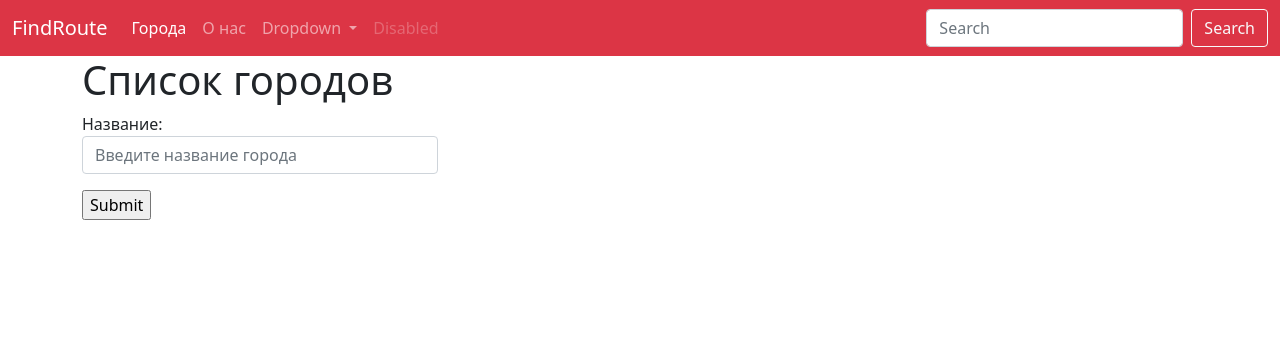
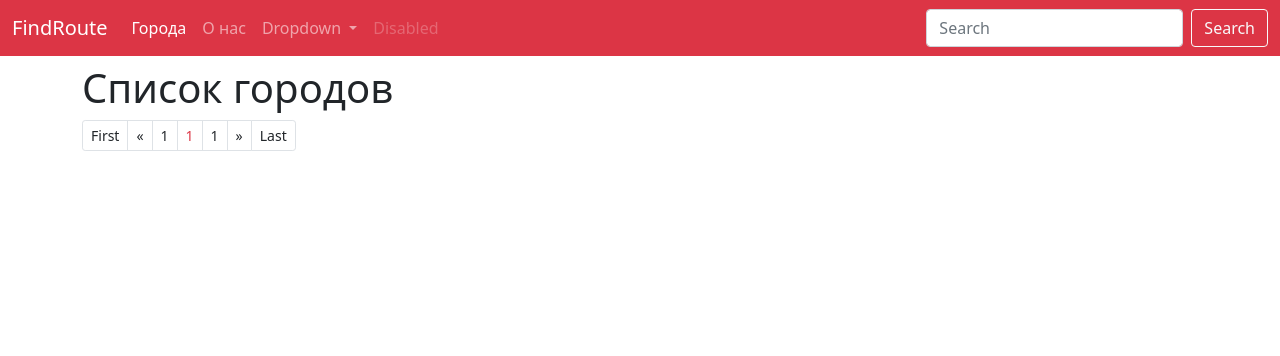
Before and after one commit to ThisIsGithubKarl/find_route, a Django app: page /cities/ in a window 1280 px wide. Shown: the top 356 px of the page. Run offline with Django 3.2, Linux system fonts and the light colour scheme; data that the repository does not hold is empty.

Commit message:
Commit 3.
pagination has added
there are alert messages now

```diff
--- a/cities/templates/cities/home.html
+++ b/cities/templates/cities/home.html
@@ -4,20 +4,78 @@
 
 {% block content %}
     <h1>Список городов</h1>
+
+    <nav aria-label="Page navigation">
+        <ul class="pagination pagination-sm">
+            <li class="page-item">
+                <a href="?page=1" class="page-link text-dark">First</a>
+            </li>
+            {% if page_obj.has_previous %}
+                <li class="page-item">
+                    <a href="?page={{ page_obj.previous_page_number }}" class="page-link text-dark">
+                        <span aria-hidden="true">&laquo;</span>
+                    </a>
+                </li>
+                <li class="page-item">
+                    <a href="?page={{ page_obj.previous_page_number }}" class="page-link text-dark">{{ page_obj.previous_page_number }}</a>
+                </li>
+            {% else %}
+                <li class="page-item">
+                    <a href="?page={{ page_obj.paginator.num_pages }}" class="page-link text-dark">
+                        <span aria-hidden="true">&laquo;</span>
+                    </a>
+                </li>
+                <li class="page-item">
+                    <a href="?page={{ page_obj.paginator.num_pages }}" class="page-link text-dark">{{ page_obj.paginator.num_pages }}</a>
+                </li>
+            {% endif %}
+
+            <li class="page-item outline">
+                <a class="page-link text-danger">{{ page_obj.number }}</a>
+            </li>
+
+            {% if page_obj.has_next %}
+                <li class="page-item">
+                    <a href="?page={{ page_obj.next_page_number }}" class="page-link text-dark">{{ page_obj.next_page_number }}</a>
+                </li>
+                <li class="page-item">
+                    <a href="?page={{ page_obj.next_page_number }}" class="page-link text-dark">
+                        <span aria-hidden="true">&raquo;</span>
+                    </a>
+                </li>
+            {% else %}
+                <li class="page-item">
+                    <a href="?page=1" class="page-link text-dark">1</a>
+                </li>
+                <li class="page-item">
+                    <a href="?page=1" class="page-link text-dark">
+                        <span aria-hidden="true">&raquo;</span>
+                    </a>
+                </li>
+            {% endif %}
+            <li class="page-item">
+                <a href="?page={{ page_obj.paginator.num_pages }}" class="page-link text-dark">Last</a>
+            </li>
+        </ul>
+    </nav>
+
     <div class="row">
         <div class="col-md">
-            {% for object in objects_list %}
-                <p><a href="{% url 'cities:detail' pk=object.pk %}" class="text-danger">{{ object.name }}</a></p>
-            {% endfor %}
+            <table class="table table-striped table-hover">
+                {% for object in page_obj %}
+                    <tr>
+                        <td>
+                            <a href="{% url 'cities:detail' pk=object.pk %}" class="text-decoration-none text-danger">{{ object.name }}</a>
+                        </td>
+                        <td>
+                            <a href="{% url 'cities:update' pk=object.pk %}" class="text-decoration-none text-dark">Редактировать</a>
+                        </td>
+                        <td>
+                            <a href="{% url 'cities:delete' pk=object.pk %}" class="text-decoration-none text-dark">Удалить</a>
+                        </td>
+                    </tr>
+                {% endfor %}
+            </table>
         </div>
     </div>
-<div class="row">
-    <div class="col-md-4">
-        <form action="" method="post">
-            {% csrf_token %}
-            {{ form.as_p }}
-            <input type="submit" value="Submit">
-        </form>
-    </div>
-</div>
 {% endblock %}
--- a/cities/urls.py
+++ b/cities/urls.py
@@ -7,5 +7,6 @@ urlpatterns = [
     path('update/<int:pk>', CityUpdateView.as_view(), name='update'),
     path('delete/<int:pk>', CityDeleteView.as_view(), name='delete'),
     path('add/', CityCreateView.as_view(), name='create'),
-    path('', home, name='home'),
+    path('', CityListView.as_view(), name='home'),
+    # path('', home, name='home'),
 ]
--- a/cities/views.py
+++ b/cities/views.py
@@ -1,6 +1,9 @@
+from django.contrib import messages
+from django.contrib.messages.views import SuccessMessageMixin
 from django.shortcuts import render, get_object_or_404
 from django.urls import reverse_lazy
-from django.views.generic import DetailView, CreateView, UpdateView, DeleteView
+from django.views.generic import DetailView, CreateView, UpdateView, DeleteView, ListView
+from django.core.paginator import Paginator
 
 from cities.forms import HtmlForm, CityForm
 from cities.models import City
@@ -11,6 +14,7 @@ __all__ = (
     'CityCreateView',
     'CityUpdateView',
     'CityDeleteView',
+    'CityListView',
 )
 
 
@@ -32,7 +36,11 @@ def home(request, pk=None):
     form = CityForm()
 
     qs = City.objects.all()
-    context = {'objects_list': qs, 'form': form}
+    pg_list = Paginator(qs, 10)
+    page_number = request.GET.get('page')
+    page_obj = pg_list.get_page(page_number)
+
+    context = {'page_obj': page_obj, 'form': form}
     return render(request, "cities/home.html", context=context)
 
 
@@ -41,19 +49,33 @@ class CityDetailView(DetailView):
     template_name = "cities/details.html"
 
 
-class CityCreateView(CreateView):
+class CityCreateView(SuccessMessageMixin, CreateView):
     model = City
     form_class = CityForm
     template_name = 'cities/create.html'
+    success_url = reverse_lazy('cities:home')
+    success_message = "Город успешно создан"
 
 
-class CityUpdateView(UpdateView):
+class CityUpdateView(SuccessMessageMixin, UpdateView):
     model = City
     form_class = CityForm
     template_name = 'cities/update.html'
+    success_url = reverse_lazy('cities:home')
+    success_message = "Город успешно отредактирован"
 
 
 class CityDeleteView(DeleteView):
     model = City
     template_name = 'cities/delete.html'
     success_url = reverse_lazy('cities:home')
+
+    def post(self, request, *args, **kwargs):
+        messages.success(request, "Город успешно удален")
+        return super().post(request, *args, **kwargs)
+
+
+class CityListView(ListView):
+    paginate_by = 2
+    model = City
+    template_name = 'cities/home.html'
--- a/templates/base.html
+++ b/templates/base.html
@@ -47,8 +47,24 @@
           </div>
         </nav>
 
+        <div class="container mt-2">
+            {% block content %}{% endblock %}
+        </div>
+
         <div class="container">
-            {% block content %}{% endblock %}
+            {% for message in messages %}
+                {% if message.level == DEFAULT_MESSAGE_LEVEL.ERROR %}
+                    <div class="alert alert-danger alert-dismissible fade show" role="alert">
+                        {{ message }}
+                        <button type="button" class="btn-close" data-bs-dismiss="alert" aria-label="Close"></button>
+                    </div>
+                {% else %}
+                    <div class="alert alert-success alert-dismissible fade show" role="alert">
+                        {{ message }}
+                        <button type="button" class="btn-close" data-bs-dismiss="alert" aria-label="Close"></button>
+                    </div>
+                {% endif %}
+            {% endfor %}
         </div>
 
         <script src="https://cdn.jsdelivr.net/npm/bootstrap@5.1.3/dist/js/bootstrap.bundle.min.js" integrity="sha384-ka7Sk0Gln4gmtz2MlQnikT1wXgYsOg+OMhuP+IlRH9sENBO0LRn5q+8nbTov4+1p" crossorigin="anonymous"></script>
```
